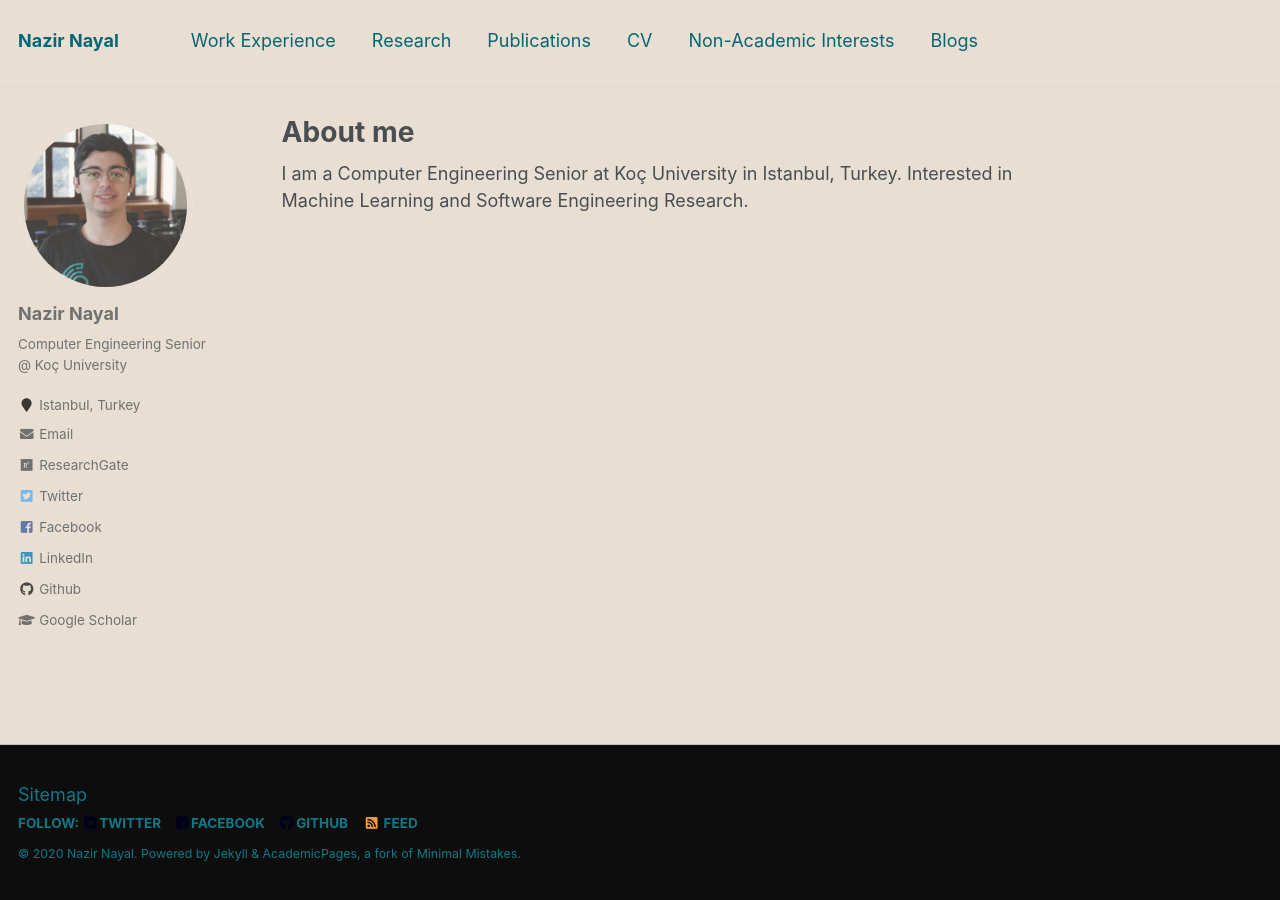
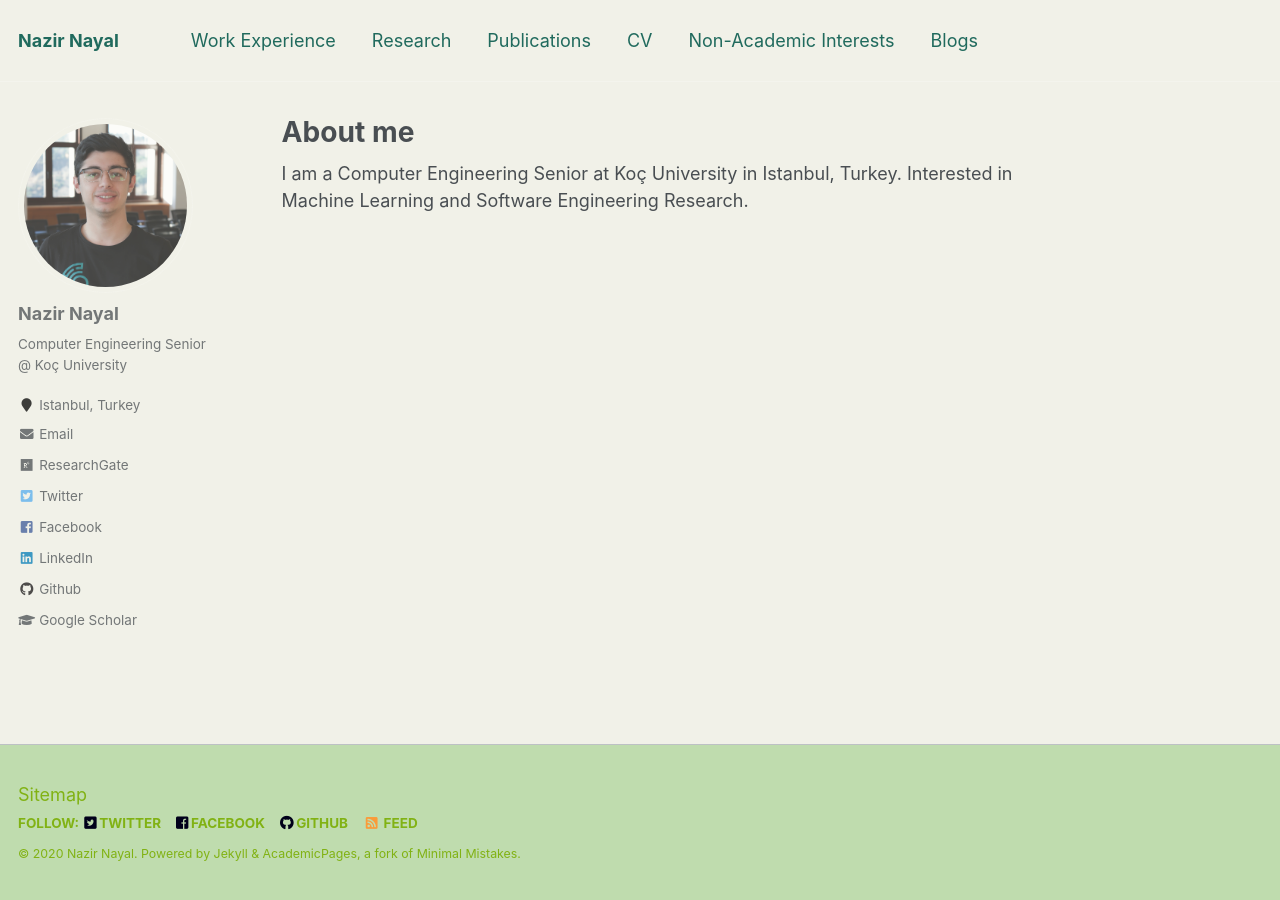
Before and after one commit to NazirNayal8/nazirnayal.github.io, a Jekyll site: the page built from _pages/about.md, in a window 1280 px wide. Built offline with Jekyll 4.4.1, drawn with Linux system fonts in a browser that asks for light colours.

Commit message:
update color

```diff
--- a/_sass/_footer.scss
+++ b/_sass/_footer.scss
@@ -15,12 +15,12 @@
   height: auto;
   /* sticky footer fix end */
   margin-top: 3em;
-  color: #117888;
+  color: #81b214;
   -webkit-animation: intro 0.3s both;
           animation: intro 0.3s both;
   -webkit-animation-delay: 0.45s;
           animation-delay: 0.45s;
-  background-color: #0d0d0d;
+  background-color: #bfdcae;
   border-top: 1px solid $light-gray;
 
   footer {
--- a/_sass/_variables.scss
+++ b/_sass/_variables.scss
@@ -54,13 +54,13 @@ $light-gray                 : mix(#fff, $gray, 50%);
 $lighter-gray               : mix(#fff, $gray, 90%);
 
 $body-color                 : #5b6771;
-$background-color           : #e8ded2; // original e8ded2
+$background-color           : #f1f1e8; // original e8ded2
 $code-background-color      : mix(#000, $background-color, 15%);
 $code-background-color-dark : mix(#000, $background-color, 20%);
 $text-color                 : $dark-gray;
 $border-color               : mix(#fff, $background-color, 20%);
 
-$primary-color              : #056676;
+$primary-color              : #206a5d;
 $success-color              : #62c462;
 $warning-color              : #f89406;
 $danger-color               : #ee5f5b;
```
